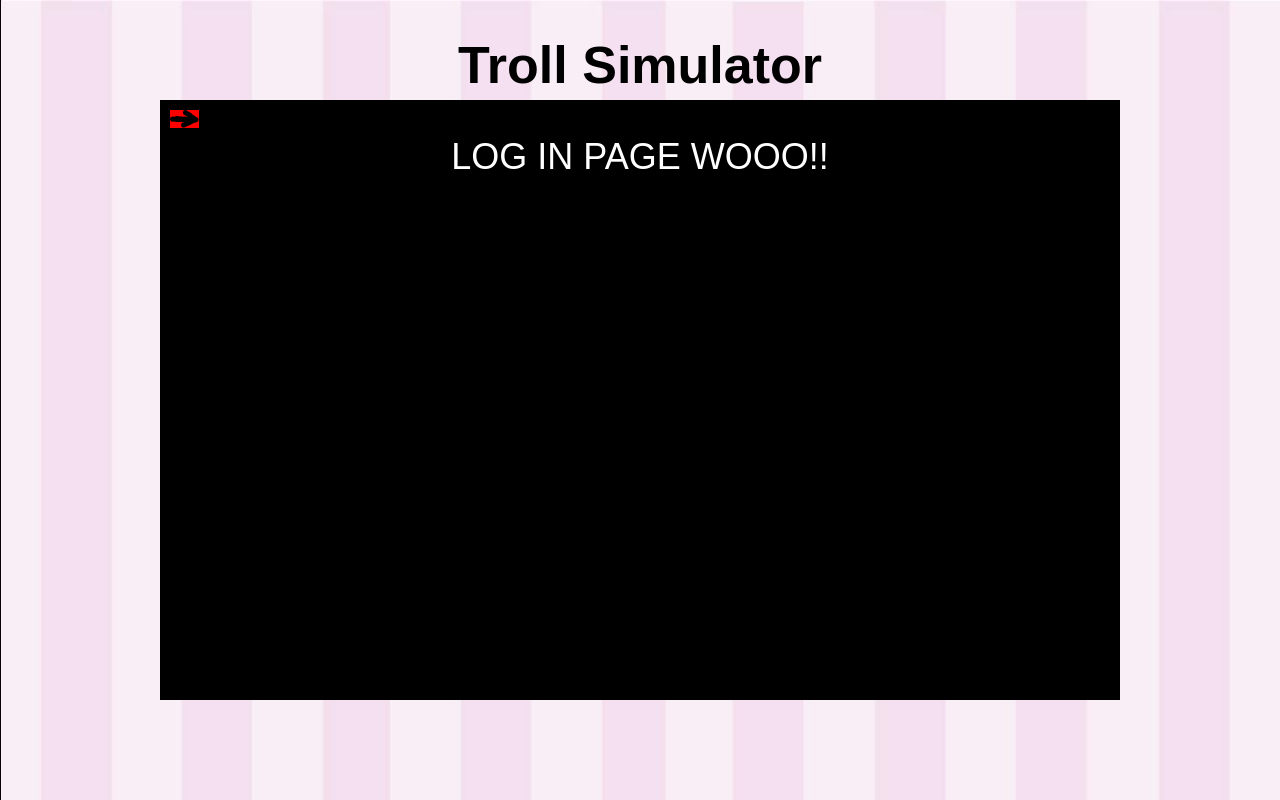
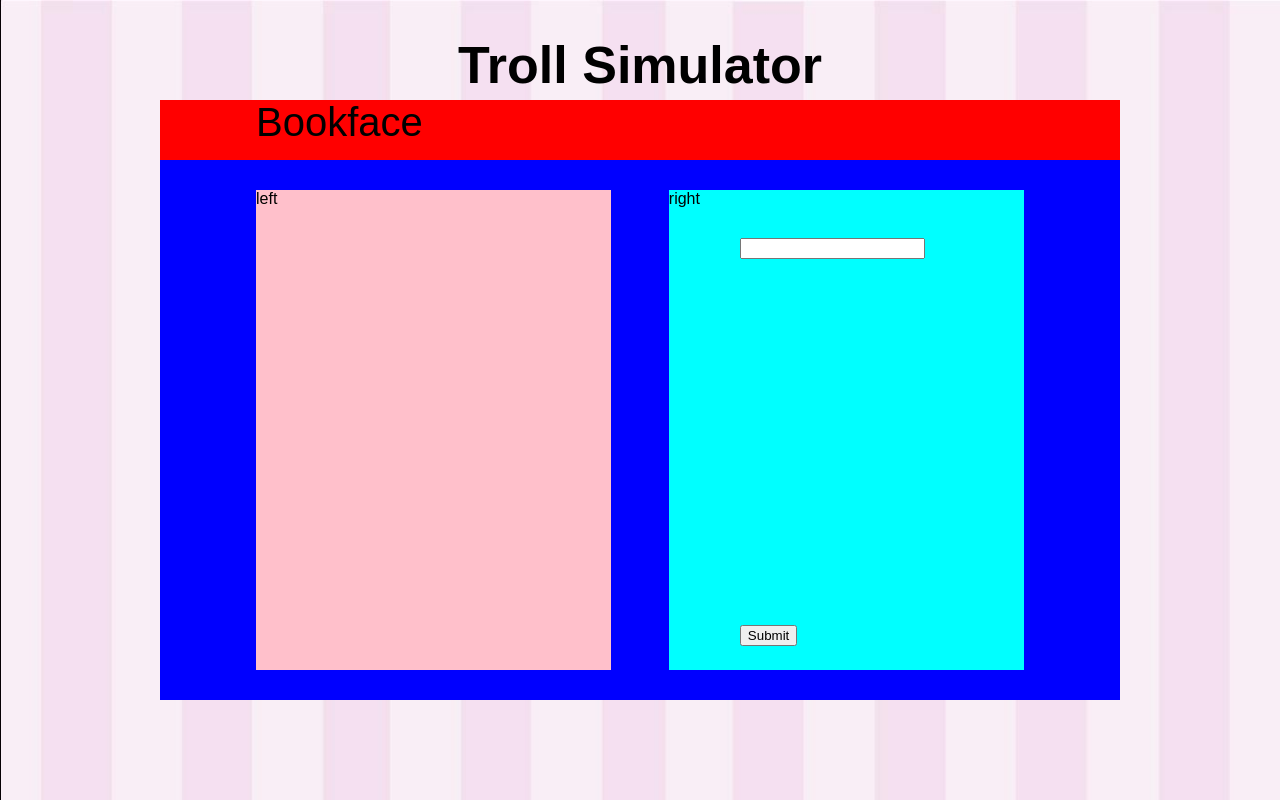
Before and after one commit to perblawiik/the-cake, a React (Create React App) app: page / in a window 1280 px wide. Built offline with nearby package versions, Linux system fonts and the light colour scheme.

Commit message:
LoginPage class created
LoginPage class created and changes in GameWindow

```diff
--- a/src/js/classes/GameWindow.js
+++ b/src/js/classes/GameWindow.js
@@ -1,5 +1,6 @@
 import React, { Component } from 'react';
 
+import LoginPage from './LoginPage.js';
 // Global GameState object
 const GameState = {
     LOGIN_PAGE: 0,
@@ -23,7 +24,7 @@ class GameWindow extends Component {
 
         const windowStyle = {
 
-            backgroundColor: 'black',
+            backgroundColor: 'blue',
             position: 'absolute',
             margin: 'auto',
             top: '12.5%',
@@ -43,12 +44,8 @@ class GameWindow extends Component {
 
         switch(this.state.gameState) {
             case GameState.LOGIN_PAGE:
-                return(
-                    <div style={windowStyle}>
-                        <div style={{width: '100%', height: '100%'}}>
-                            <img src={require('../../img/right-arrow.png')} alt='x' style={arrowStyle} onClick={this.setGameState.bind(this, GameState.MAIN_PAGE)}/>
-                            <p style={{color: 'white', fontSize: '36px', textAlign: 'center'}}>LOG IN PAGE WOOO!!</p>
-                        </div>
+                return(<div style={windowStyle}>
+                    <LoginPage/>
                     </div>
                 );
             case GameState.MAIN_PAGE:
--- /dev/null
+++ b/src/js/classes/LoginPage.js
@@ -0,0 +1,76 @@
+import React, { Component } from 'react';
+
+
+class LoginPage extends Component {
+  render() {
+const topbar = {
+            backgroundColor: 'red',
+            position: 'absolute',
+            width: '100%',
+            height: '10%',
+            cursor: 'pointer',
+            fontSize: '40px',
+            textIndent: '10%'
+        };
+
+        const leftlogin = {
+            backgroundColor: 'pink',
+            position: 'absolute',
+            left: '10%',
+            bottom: '5%',
+            width: '37%',
+            height: '80%',
+            cursor: 'pointer'
+        };
+
+        const rightlogin = {
+            backgroundColor: 'cyan',
+            position: 'absolute',
+            right: '10%',
+            bottom: '5%',
+            width: '37%',
+            height: '80%',
+            cursor: 'pointer'
+        };
+
+        const substyle = {
+            position: 'absolute',
+            bottom: '5%',
+            margin: 'center'
+        };
+
+        const namestyle = {
+            position: 'absolute',
+            top: '10%',
+            margin: 'center'
+        };
+
+
+		return(
+			<div>
+              	<div style={topbar}>
+                    Bookface
+               	</div>
+
+                <div style={leftlogin}>
+                   	left
+                </div>
+                <div style={rightlogin}>
+                    right
+					<div style={{padding: '20%'}}>
+                        <form style={{ margin:'0 auto',textalign:'center'}}>
+                            <label>
+                                <input type="text" name="name" style={namestyle}/>
+                            </label>
+							<input type="submit" value="Submit" style={substyle} />
+                        </form>
+                    </div>
+                </div>
+                </div>
+              );
+
+		}
+
+	}
+
+export default LoginPage;
```
